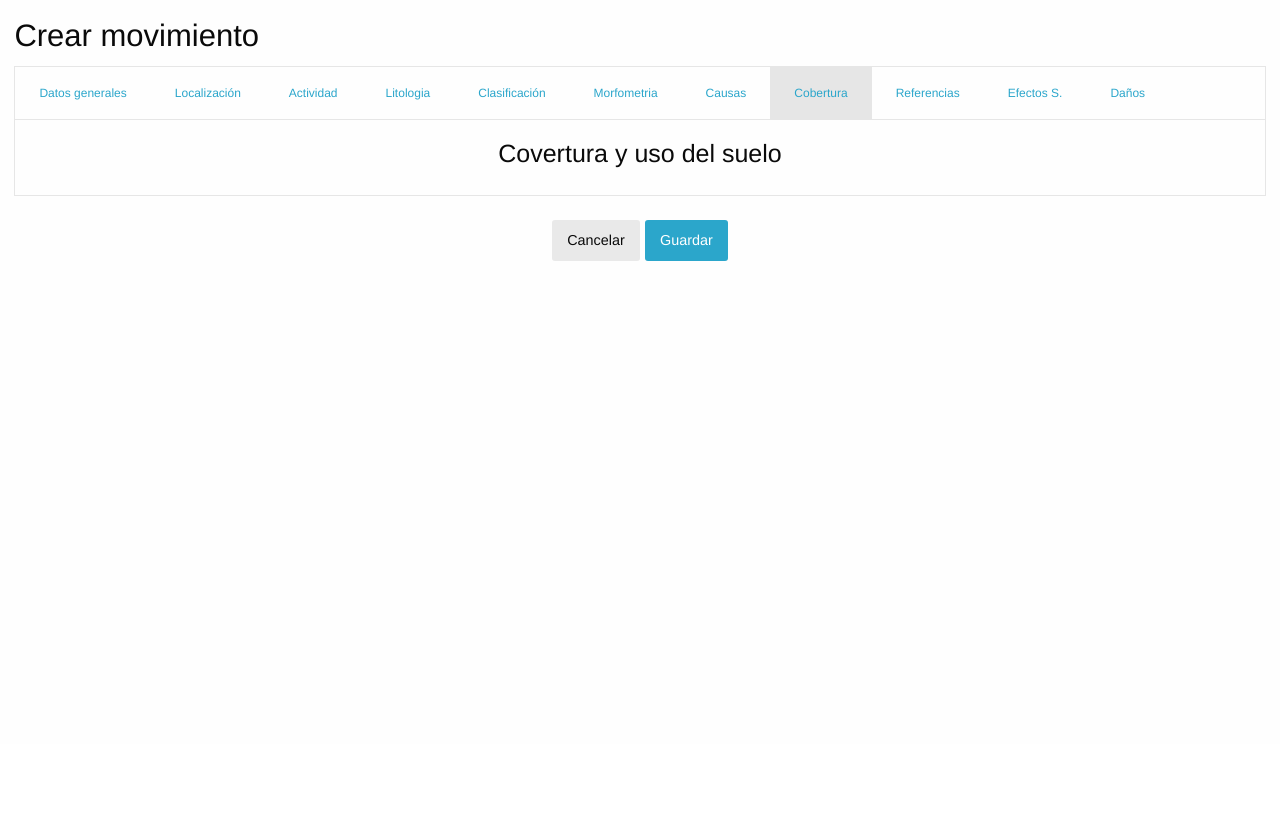
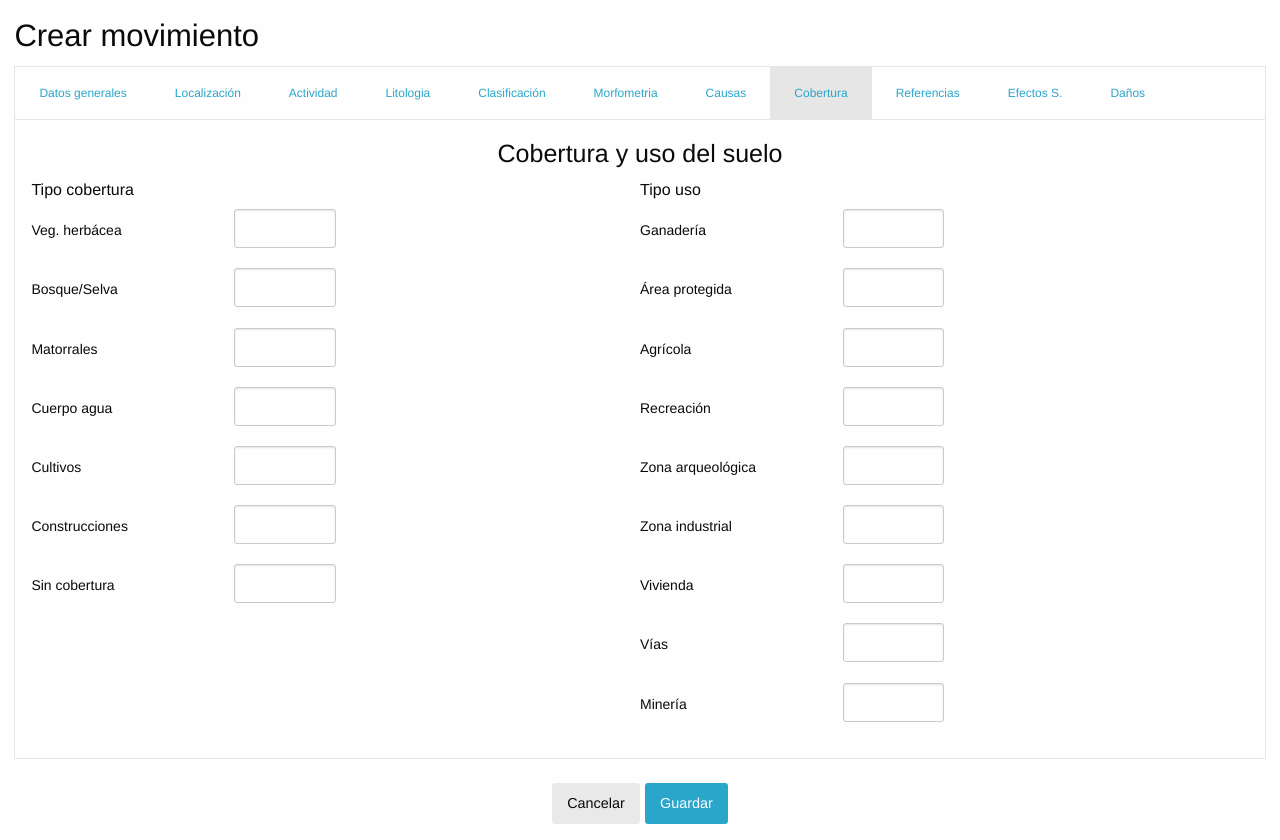
Before and after one commit to spvelez/Movimientos-masa, a Flask app: page /movimientos/create in a window 1280 px wide, after a click on "Cobertura". Shown: the part 56-896 px from the top of the page. Before the commit the page ends 317 px from the top, so only its background shows below. Run offline with Flask 2, Linux system fonts and the light colour scheme; some libraries are stand-ins or nearby versions.

Commit message:
Crud cobertura y uso de suelo

```diff
--- a/masas/controllers/movimientos.py
+++ b/masas/controllers/movimientos.py
@@ -6,7 +6,7 @@ from masas.enums import ESPACIAMIENTOS
 from masas.forms import MovimientoForm
 from masas.models.movimiento import (
     Movimiento, Localizacion, Mapa, Foto, Actividad, Distribucion, Litologia,
-    Clasificacion, Morfometria, Causa)
+    Clasificacion, Morfometria, Causa, CoberturaSuelo, UsoSuelo)
 
 bp = Blueprint('movimientos', __name__, template_folder='templates')
 
@@ -33,6 +33,8 @@ def create():
         mov.clasificacion = Clasificacion()
         mov.morfometria = Morfometria()
         mov.causa = Causa()
+        mov.cobertura_suelo = CoberturaSuelo()
+        mov.uso_suelo = UsoSuelo()
 
         form.populate_obj(mov)
 
--- a/masas/forms.py
+++ b/masas/forms.py
@@ -313,6 +313,32 @@ class CausaForm(Form):
     otros = OptionalRadioField(choices=CAUSAS_MOV)
 
 
+class CoberturaForm(Form):
+    id = IdField()
+
+    herbacea = NullableIntegerField()
+    bosque_selva = NullableIntegerField()
+    matorrales = NullableIntegerField()
+    cuerpo_agua = NullableIntegerField()
+    cultivos = NullableIntegerField()
+    construcciones = NullableIntegerField()
+    sin_cobertura = NullableIntegerField()
+
+
+class UsoSueloForm(Form):
+    id = IdField()
+
+    ganaderia = NullableIntegerField()
+    protegida = NullableIntegerField()
+    agricola = NullableIntegerField()
+    recreacion = NullableIntegerField()
+    zona_arq = NullableIntegerField()
+    zona_indus = NullableIntegerField()
+    vivienda = NullableIntegerField()
+    vias = NullableIntegerField()
+    mineria = NullableIntegerField()
+
+
 class MovimientoForm(Form):
     encuestador = StringField(validators=[DataRequired()])
     fecha = DateTimeField(format='%Y-%m-%d')
@@ -325,3 +351,5 @@ class MovimientoForm(Form):
     clasificacion = FormField(ClasificacionForm)
     morfometria = FormField(MorfometriaForm)
     causa = FormField(CausaForm)
+    cobertura = FormField(CoberturaForm)
+    uso_suelo = FormField(UsoSueloForm)
--- a/masas/models/movimiento.py
+++ b/masas/models/movimiento.py
@@ -299,7 +299,7 @@ class UsoSuelo(DbModel):
 
     ganaderia = Column(Integer)
     area_protegida = Column(Integer)
-    agricula = Column(Integer)
+    agricola = Column(Integer)
     recreacion = Column(Integer)
     arqueologica = Column(Integer)
     industrial = Column(Integer)
--- a/masas/templates/movimientos/cobertura.html
+++ b/masas/templates/movimientos/cobertura.html
@@ -1 +1,140 @@
-<h4 class="text-center">Covertura y uso del suelo</h4>
+<h4 class="text-center">Cobertura y uso del suelo</h4>
+{{ form.cobertura['id'] }}
+{{ form.uso_suelo['id'] }}
+
+<div class="grid-x">
+    <div class="large-6 small-12">
+        <h6>Tipo cobertura</h6>
+        <div class="grid-x">
+            <div class="large-4 cell">
+                <label for="middle-label" class="middle">Veg. herbácea</label>
+            </div>
+            <div class="large-2 cell">
+                {{ helpers.input(form.cobertura.herbacea) }}
+            </div>
+        </div>
+        <div class="grid-x">
+            <div class="large-4 cell">
+                <label for="middle-label" class="middle">Bosque/Selva</label>
+            </div>
+            <div class="large-2 cell">
+                {{ helpers.input(form.cobertura.bosque_selva) }}
+            </div>
+        </div>
+        <div class="grid-x">
+            <div class="large-4 cell">
+                <label for="middle-label" class="middle">Matorrales</label>
+            </div>
+            <div class="large-2 cell">
+                {{ helpers.input(form.cobertura.matorrales) }}
+            </div>
+        </div>
+        <div class="grid-x">
+            <div class="large-4 cell">
+                <label for="middle-label" class="middle">Cuerpo agua</label>
+            </div>
+            <div class="large-2 cell">
+                {{ helpers.input(form.cobertura.cuerpo_agua) }}
+            </div>
+        </div>
+        <div class="grid-x">
+            <div class="large-4 cell">
+                <label for="middle-label" class="middle">Cultivos</label>
+            </div>
+            <div class="large-2 cell">
+                {{ helpers.input(form.cobertura.cultivos) }}
+            </div>
+        </div>
+        <div class="grid-x">
+            <div class="large-4 cell">
+                <label for="middle-label" class="middle">Construcciones</label>
+            </div>
+            <div class="large-2 cell">
+                {{ helpers.input(form.cobertura.construcciones) }}
+            </div>
+        </div>
+        <div class="grid-x">
+            <div class="large-4 cell">
+                <label for="middle-label" class="middle">Sin cobertura</label>
+            </div>
+            <div class="large-2 cell">
+                {{ helpers.input(form.cobertura.sin_cobertura) }}
+            </div>
+        </div>
+    </div>
+    <div class="large-6 small-12">
+        <h6>Tipo uso</h6>
+        <div class="grid-x">
+            <div class="large-4 cell">
+                <label for="middle-label" class="middle">Ganadería</label>
+            </div>
+            <div class="large-2 cell">
+                {{ helpers.input(form.uso_suelo.ganaderia) }}
+            </div>
+        </div>
+        <div class="grid-x">
+            <div class="large-4 cell">
+                <label for="middle-label" class="middle">Área protegida</label>
+            </div>
+            <div class="large-2 cell">
+                {{ helpers.input(form.uso_suelo.protegida) }}
+            </div>
+        </div>
+        <div class="grid-x">
+            <div class="large-4 cell">
+                <label for="middle-label" class="middle">Agrícola</label>
+            </div>
+            <div class="large-2 cell">
+                {{ helpers.input(form.uso_suelo.agricola) }}
+            </div>
+        </div>
+        <div class="grid-x">
+            <div class="large-4 cell">
+                <label for="middle-label" class="middle">Recreación</label>
+            </div>
+            <div class="large-2 cell">
+                {{ helpers.input(form.uso_suelo.recreacion) }}
+            </div>
+        </div>
+        <div class="grid-x">
+            <div class="large-4 cell">
+                <label for="middle-label" class="middle">Zona arqueológica</label>
+            </div>
+            <div class="large-2 cell">
+                {{ helpers.input(form.uso_suelo.zona_arq) }}
+            </div>
+        </div>
+        <div class="grid-x">
+            <div class="large-4 cell">
+                <label for="middle-label" class="middle">Zona industrial</label>
+            </div>
+            <div class="large-2 cell">
+                {{ helpers.input(form.uso_suelo.zona_indus) }}
+            </div>
+        </div>
+        <div class="grid-x">
+            <div class="large-4 cell">
+                <label for="middle-label" class="middle">Vivienda</label>
+            </div>
+            <div class="large-2 cell">
+                {{ helpers.input(form.uso_suelo.vivienda) }}
+            </div>
+        </div>
+        <div class="grid-x">
+            <div class="large-4 cell">
+                <label for="middle-label" class="middle">Vías</label>
+            </div>
+            <div class="large-2 cell">
+                {{ helpers.input(form.uso_suelo.vias) }}
+            </div>
+        </div>
+        <div class="grid-x">
+            <div class="large-4 cell">
+                <label for="middle-label" class="middle">Minería</label>
+            </div>
+            <div class="large-2 cell">
+                {{ helpers.input(form.uso_suelo.mineria) }}
+            </div>
+        </div>
+    </div>
+</div>
```
